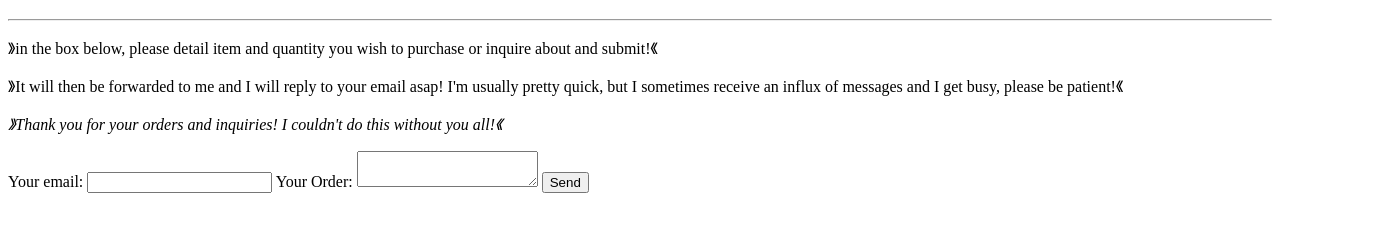
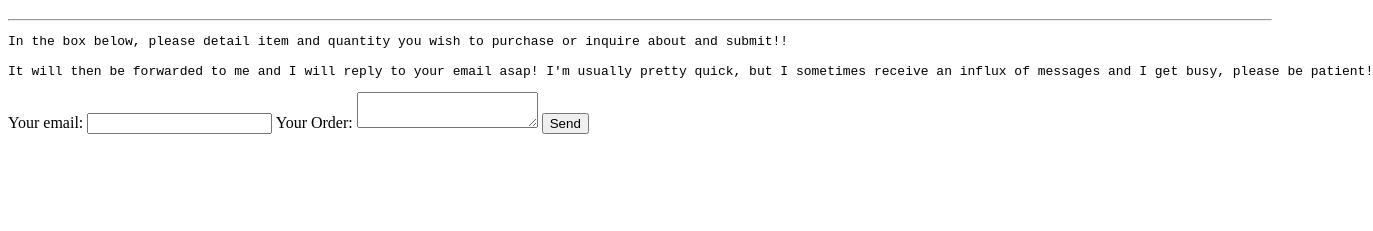
Before and after one commit to Chempanion-Admin/Chempanion-Admin.github.io, a plain HTML site: page index.html in a window 1280 px wide. Shown: the part 61-292 px from the top of the page, 1373 px wide, since content can reach past the window. Drawn offline with Linux system fonts and the light colour scheme.

Commit message:
Update index.html
minor updates

```diff
--- a/index.html
+++ b/index.html
@@ -1,12 +1,16 @@
 <!DOCTYPE html>
+
 
 <h1>Order Form</h1>
 <hr>
-<body>
-<p>》in the box below, please detail item and quantity you wish to purchase or inquire about and submit!《</p>
-<p>》It will then be forwarded to me and I will reply to your email asap! I'm usually pretty quick, but I sometimes receive an influx of messages and I get busy, please be patient!《</p>
-<p><i>》Thank you for your orders and inquiries! I couldn't do this without you all!《</i></p>
-<body>
+
+<section>
+<pre>
+In the box below, please detail item and quantity you wish to purchase or inquire about and submit!!
+
+It will then be forwarded to me and I will reply to your email asap! I'm usually pretty quick, but I sometimes receive an influx of messages and I get busy, please be patient!
+</pre>
+</section>
 
 
 <form
```
